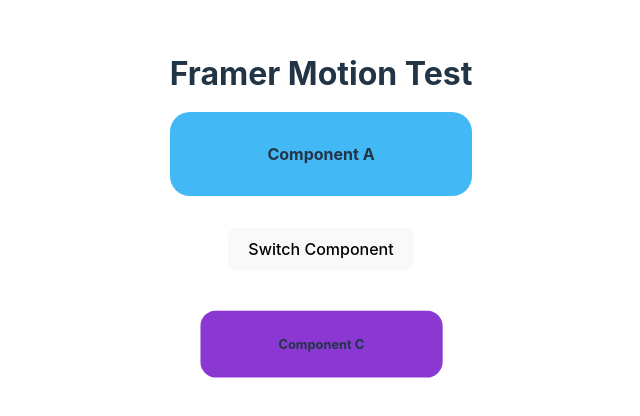
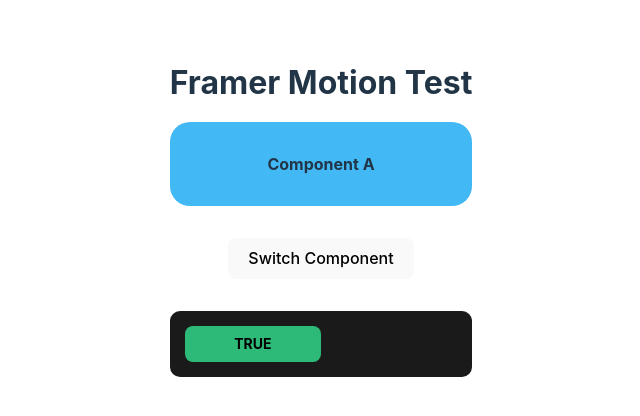
Before and after one commit to Danish-Ehsan/framer-motion-test, a React (Vite) app: page / in a window 1280 px wide. Shown: the part 190-606 px from the top of the page, without its empty margins (319-959 px from the left). Built offline with nearby package versions, Linux system fonts and the light colour scheme.

Commit message:
Added Component D for Layout Transition

```diff
--- a/src/App.jsx
+++ b/src/App.jsx
@@ -22,7 +22,8 @@ function App() {
                     Switch Component
                 </button>
             </div>
-            <ComponentC />
+            {/* <ComponentC /> */}
+            <ComponentD />
         </>
     );
 }
@@ -72,4 +73,31 @@ function ComponentC() {
     );
 }
 
+function ComponentD() {
+    const [isActive, setIsActive] = useState(true);
+
+    return (
+        <div
+            className={
+                isActive
+                    ? "layout-component__cont active"
+                    : "layout-component__cont"
+            }
+        >
+            <motion.button
+                layout
+                transition={{ type: "spring", stiffness: 700, damping: 30 }}
+                className={
+                    isActive ? "layout-component active" : "layout-component"
+                }
+                onClick={() => {
+                    setIsActive(!isActive);
+                }}
+            >
+                {isActive ? "true" : "false"}
+            </motion.button>
+        </div>
+    );
+}
+
 export default App;
--- a/src/App.scss
+++ b/src/App.scss
@@ -26,3 +26,27 @@
         background: #8a38d1;
     }
 }
+
+.layout-component__cont {
+    background: #1a1a1a;
+    padding: 15px;
+    border-radius: 10px;
+    display: flex;
+    justify-content: flex-end;
+
+    &.active {
+        justify-content: flex-start;
+    }
+}
+
+.layout-component {
+    background: #d13852;
+    width: 50%;
+    text-transform: uppercase;
+    font-weight: 700;
+    font-size: 14px;
+
+    &.active {
+        background: #2dba78;
+    }
+}
```
